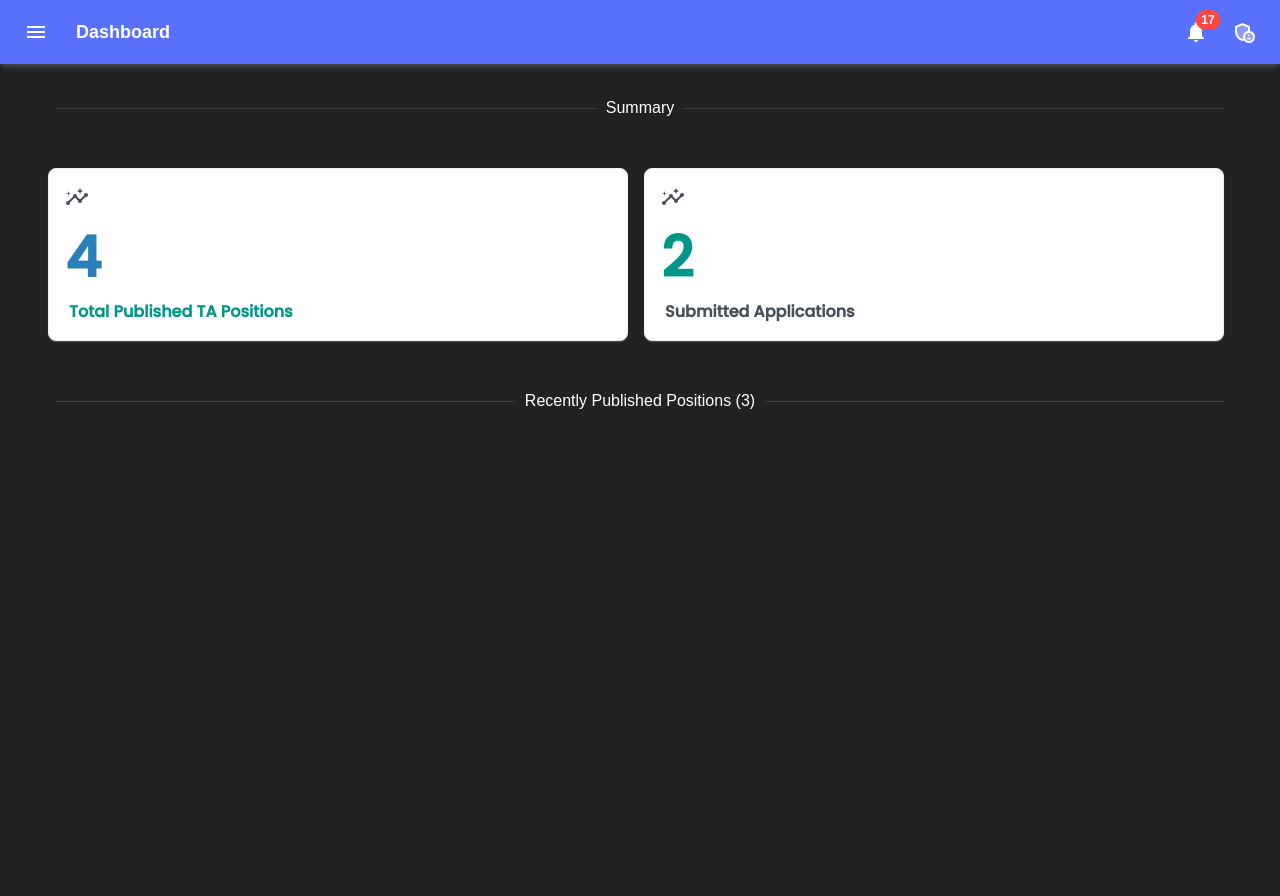
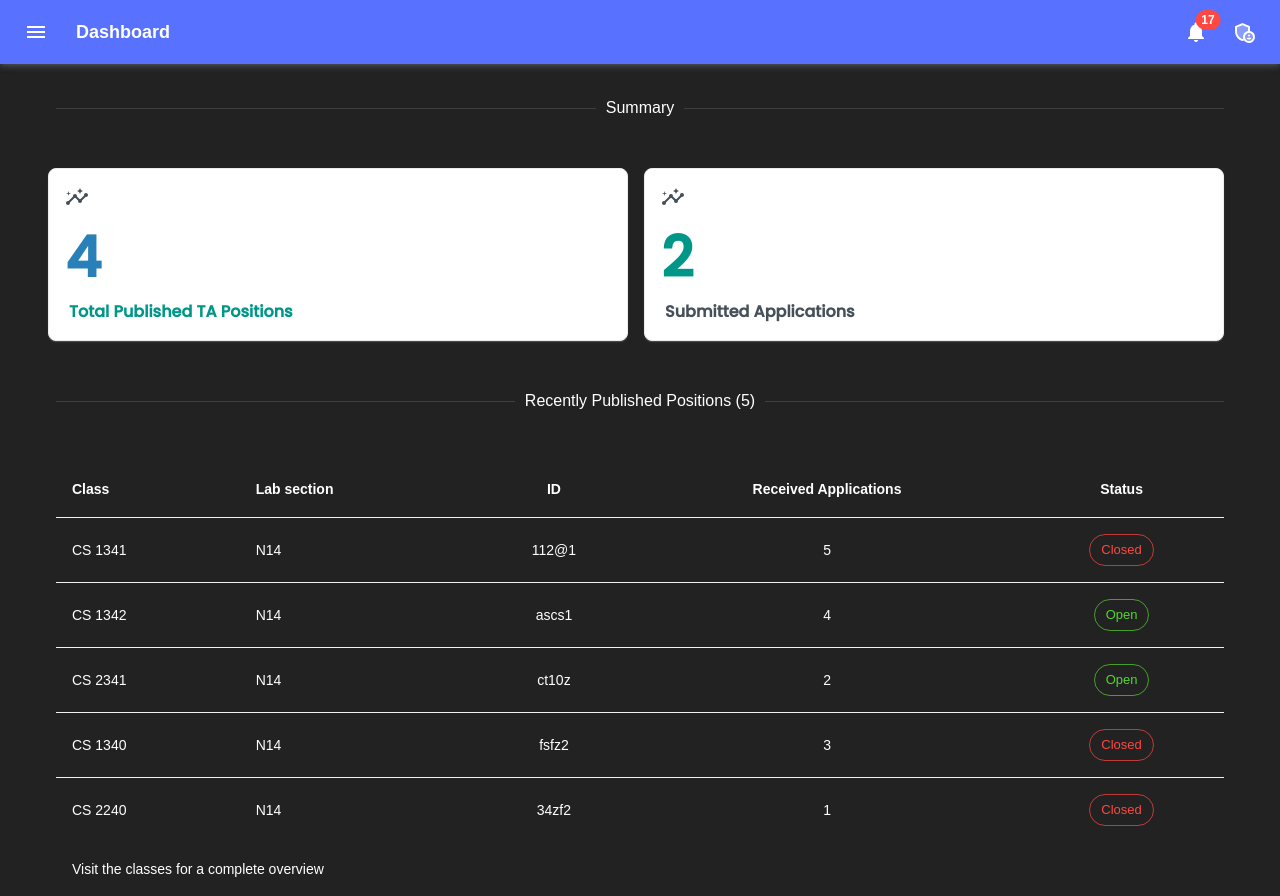
Before and after one commit to jonathanebrahimian/software-engineering-team-1-frontend, a React (Create React App) app: page /admin in a window 1280 px wide. Before the commit the page ends 800 px from the top, so only its background shows below. Built offline with nearby package versions, Linux system fonts and the light colour scheme.

Commit message:
feat: Added PublicationTable component to the Admin page

```diff
--- a/src/pages/AdminPage.jsx
+++ b/src/pages/AdminPage.jsx
@@ -5,7 +5,27 @@ import Grid from "@mui/material/Grid";
 import { Divider, Typography } from "@mui/material";
 import ApplicationCard from '../components/ApplicationCard';
 import PublicationCard from '../components/PublicationCard'
+import PublicationTable from '../components/PublicationTable';
 
+
+//hypothetical data fetched from server
+//To be removed, when mock API is operational
+function createData(
+    className,
+    section,
+    id,
+    applications,
+    status
+) {
+    return { className, section, id, applications, status };
+}
+const positions = [
+    createData('CS 1341', 'N14', '112@1', 5, 'closed'),
+    createData('CS 1342', 'N14', 'ascs1', 4, 'open'),
+    createData('CS 2341', 'N14', 'ct10z', 2, 'open'),
+    createData('CS 1340', 'N14', 'fsfz2', 3, 'closed'),
+    createData('CS 2240', 'N14', '34zf2', 1, 'closed'),
+]
 function AdminPage() {
     return (
         <Stack direction='column'>
@@ -23,7 +43,10 @@ function AdminPage() {
                     </Grid>
                 </Grid>
                 <Grid item xs={12} sx={{ mx: 7, mt: 4 }}>
-                    <Divider>Recently Published Positions (3)</Divider>
+                    <Divider>Recently Published Positions (5)</Divider>
+                </Grid>
+                <Grid item xs={12} sx={{ mx: 7, mt: 4 }}>
+                    <PublicationTable positions={positions} />
                 </Grid>
             </Grid>
         </Stack >
```
